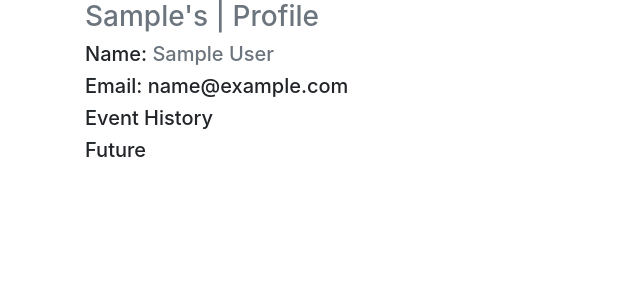
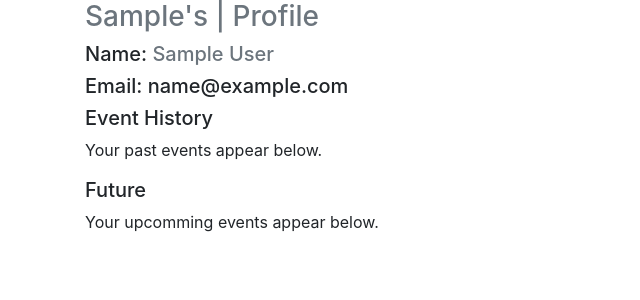
Before and after one commit to Tmstone/iSport, a Flask app: page /user/1 in a window 1280 px wide. Shown: the part 111-411 px from the top of the page, without its empty margins (0-640 px from the left). Run offline with Flask 2, Linux system fonts and the light colour scheme; tables that the repository leaves empty hold one stand-in row (values such as "Sample post"); data that the repository does not hold is empty; some libraries are stand-ins or nearby versions.

Commit message:
Updated the account page

```diff
--- a/templates/account.html
+++ b/templates/account.html
@@ -48,8 +48,10 @@
               </div>
               <div class="section">
                    <h4 class="h5">Event History</h4>
+                   <p>Your past events appear below.</p>
 
                    <h4 class="h5">Future</h4>
+                   <p>Your upcomming events appear below.</p>
                        {% for event in events %}
                          <p>{{event}}</p>
                        {% endfor %}
```
